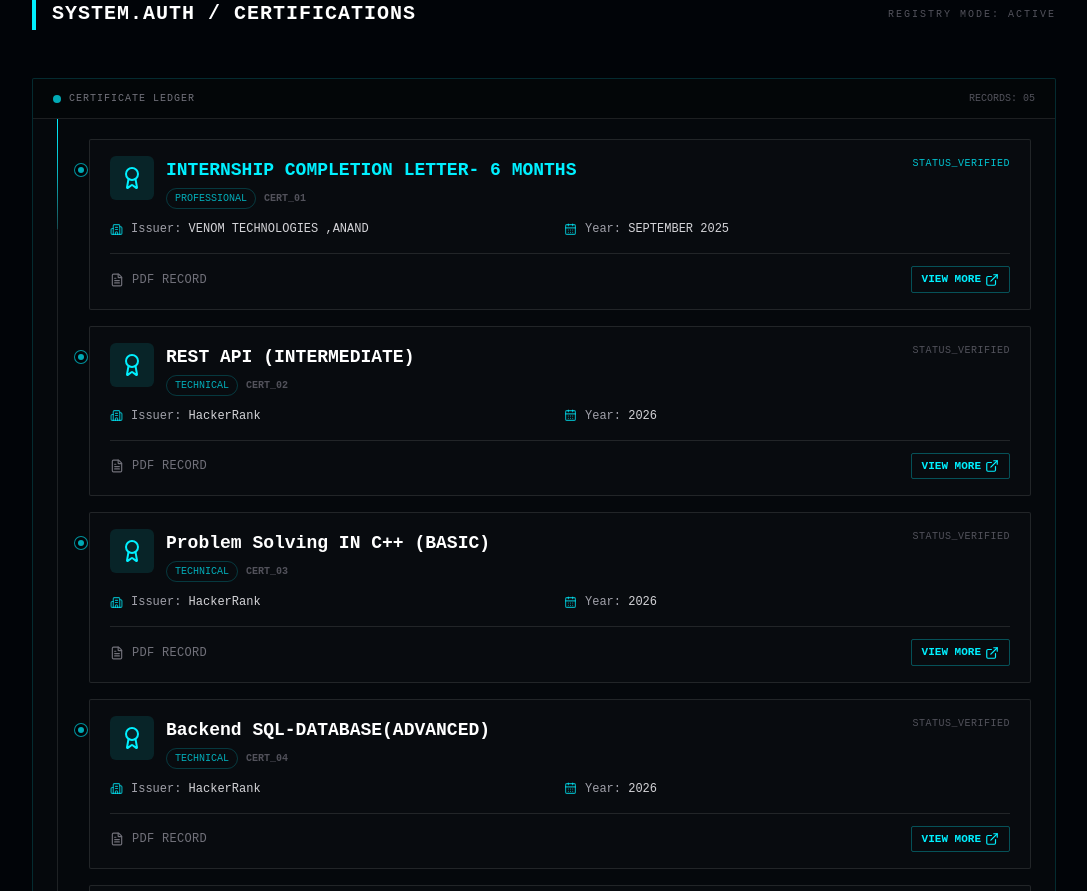
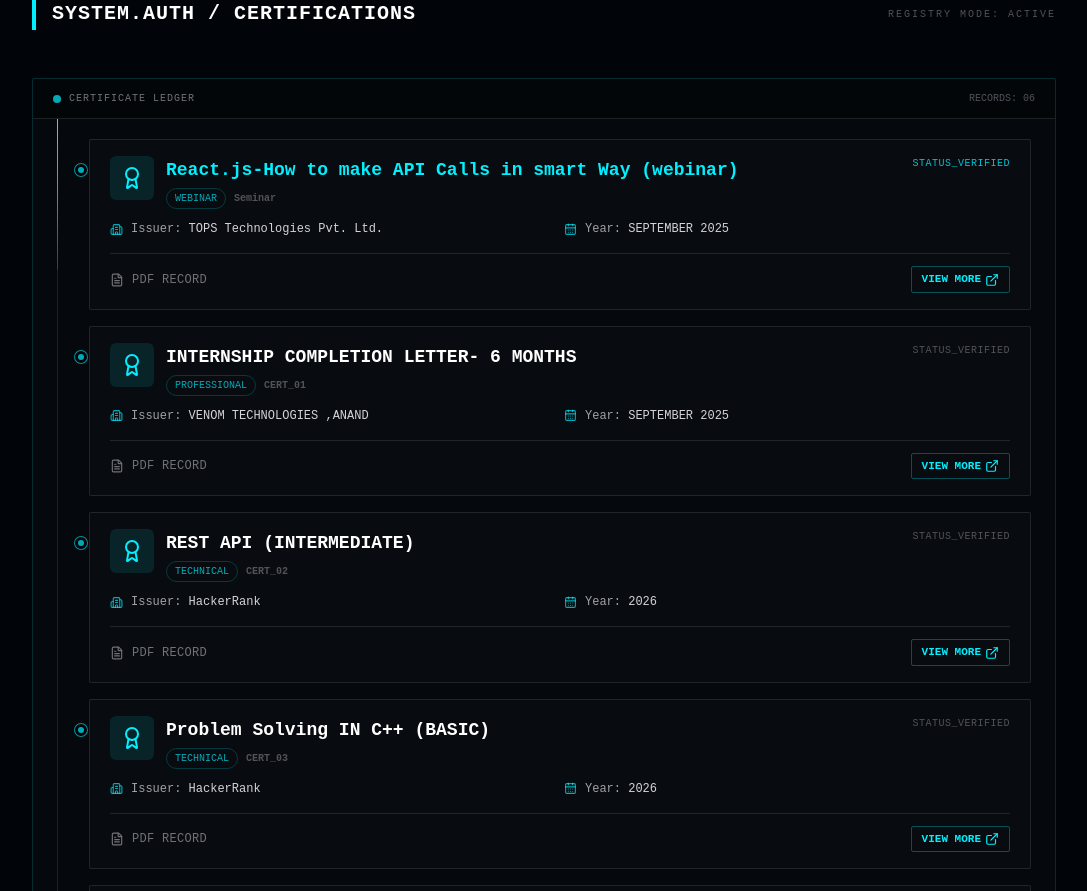
Before and after one commit to Jeel-code-31/PortFolio, a React (Vite) app: page / in a window 1280 px wide. Shown: the part 6460-7351 px from the top of the page, without its empty margins (96-1183 px from the left). Built offline with nearby package versions, Linux system fonts and the light colour scheme.

Commit message:
add one more certificate

```diff
--- a/src/components/Certifications.jsx
+++ b/src/components/Certifications.jsx
@@ -13,6 +13,14 @@ import {
 } from "lucide-react";
 
 const CERTIFICATES = [
+  {
+    id: "Seminar",
+    title: "React.js-How to make API Calls in smart Way (webinar)",
+    issuer: "TOPS Technologies Pvt. Ltd.",
+    date: "SEPTEMBER 2025",
+    file: "/Certifications/Certi6.pdf",
+    category: "Webinar",
+  },
   {
     id: "CERT_01",
     title: "INTERNSHIP COMPLETION LETTER- 6 MONTHS",
```
Also changed, not shown: 1 other file (tests, documents, lock files or other folders).
